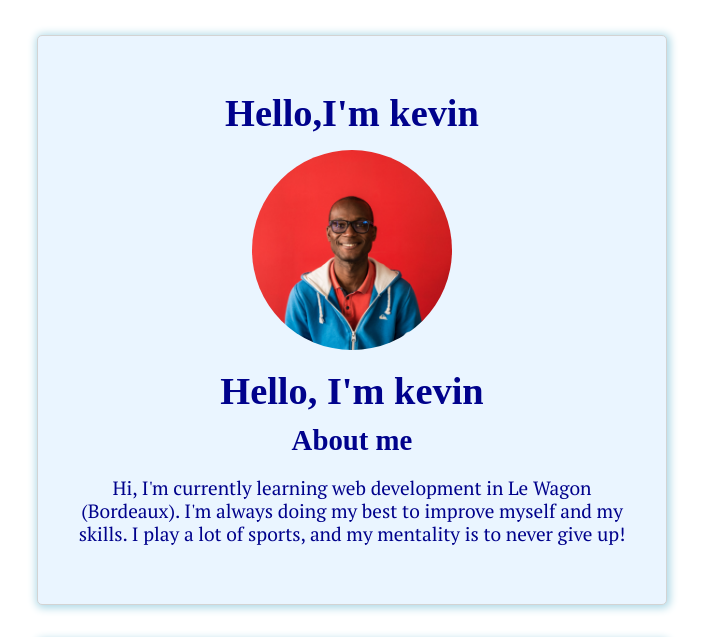
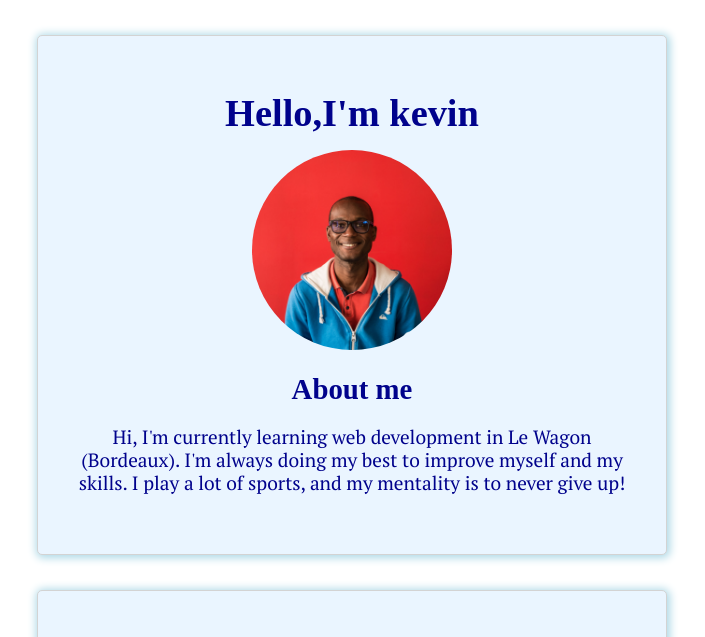
Before and after one commit to EdNygma/EdNygma.github.io, a plain HTML site: page index.html in a window 1280 px wide. Shown: the top 637 px of the page, without its empty margins (288-993 px from the left). Drawn offline with Linux system fonts and the light colour scheme; a web font is replaced by a local one.

```diff
--- a/index.html
+++ b/index.html
@@ -15,7 +15,6 @@
       <div class="card presentation">
         <h1>Hello,I'm kevin</h1>
           <img  class="img-circle" src="../images/kevinWagon.jpg" alt="photo_de_kevin" >
-          <h1>Hello, I'm kevin</h1>
             <h2>About me</h2>
              <p class="text-presentation"> Hi, I'm currently learning web development in Le Wagon (Bordeaux). I'm always doing my best to improve myself and my skills. I play a lot of sports, and my mentality is to never give up!</p>
       </div>
```
